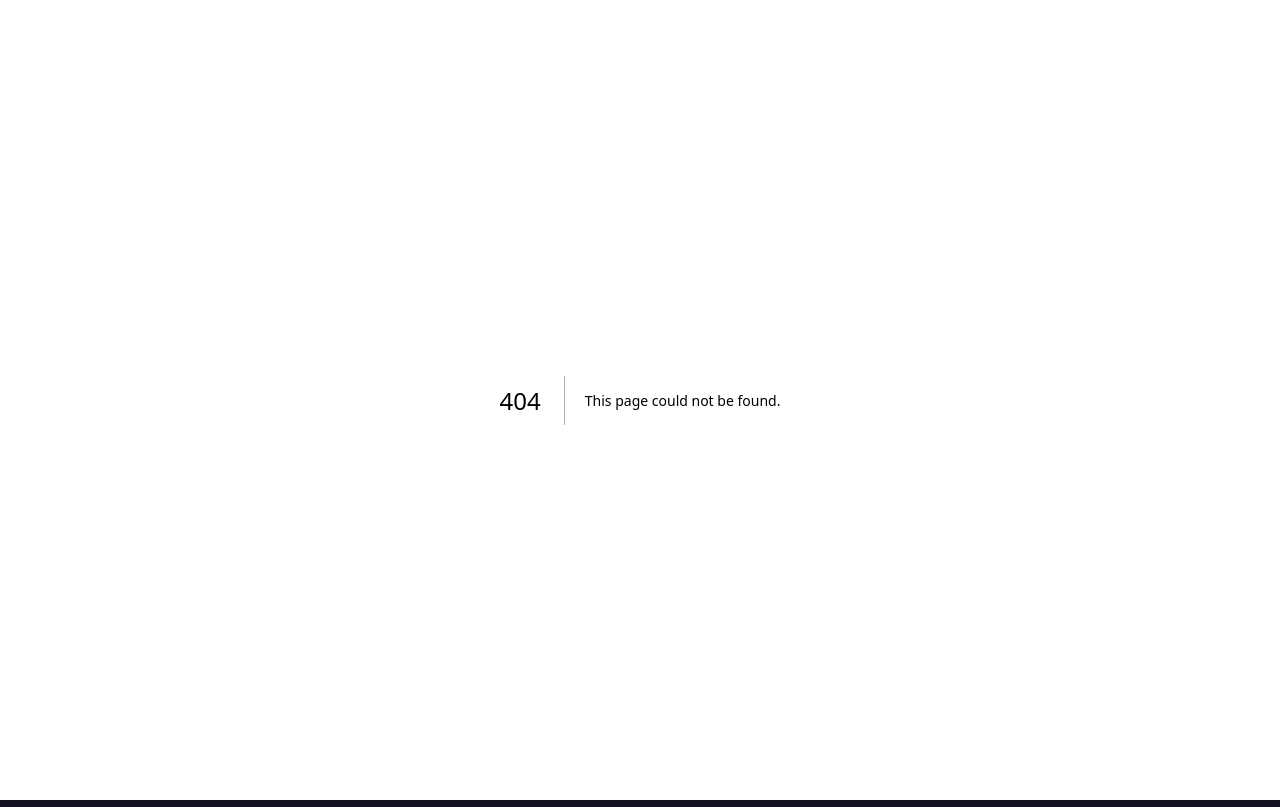
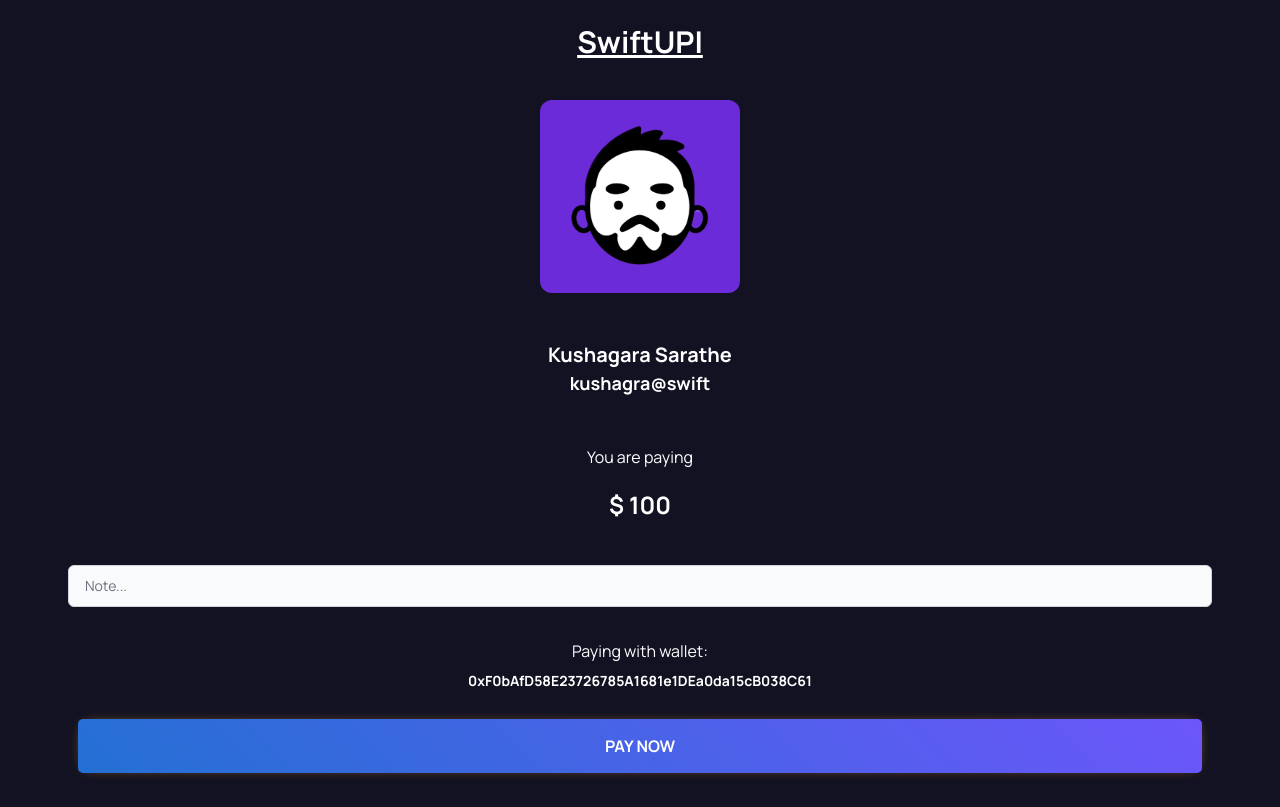
Before and after one commit to Dhruv-2003/SwiftUPI, a Next.js app in the folder frontend/: page /pay in a window 1280 px wide. Before the commit this address had no page. Built offline with nearby package versions, Linux system fonts and the light colour scheme; what @rainbow-me/rainbowkit, wagmi would draw is missing.

Commit message:
pay page

```diff
--- a/frontend/package.json
+++ b/frontend/package.json
@@ -9,11 +9,13 @@
     "lint": "next lint"
   },
   "dependencies": {
+    "@rainbow-me/rainbowkit": "^0.8.0",
     "dotenv": "^16.0.3",
-    "@rainbow-me/rainbowkit": "^0.8.0",
     "eslint": "8.28.0",
     "eslint-config-next": "13.0.6",
     "ethers": "^5.7.2",
+    "flowbite": "^1.5.4",
+    "flowbite-react": "^0.3.6",
     "next": "13.0.6",
     "react": "18.2.0",
     "react-dom": "18.2.0",
--- /dev/null
+++ b/frontend/pages/dashboad.jsx
@@ -0,0 +1,10 @@
+import React from 'react'
+import ReactNotificationCenter from 'react-notification-center';
+
+export default function Dashboad() {
+  return (
+    <div>
+
+    </div>
+  )
+}
--- a/frontend/pages/gateway.jsx
+++ b/frontend/pages/gateway.jsx
@@ -4,8 +4,8 @@ import GenerateQR from "../components/GenerateQR";
 export default function gateway() {
   return (
     <div className="flex flex-col text-white">
-      <div className=" w-full bg-cyan-500 text-black">
-        <h1 className=" w-full py-6 px-4 font-bold text-2xl">Merchant Name</h1>
+      <div className=" w-full bg-[#5c80ff] text-black">
+        <h1 className=" w-full py-6 px-4 font-bold text-2xl">SwiftUPI</h1>
       </div>
 
       <div className=" flex flex-col items-start justify-center mt-6 py-16 px-4">
--- /dev/null
+++ b/frontend/pages/pay.jsx
@@ -0,0 +1,39 @@
+import React from "react";
+import Image from "next/image";
+import avatar from "../assets/avatar.png";
+import styles from "../styles/Home.module.css";
+
+export default function Pay() {
+  return (
+    <div className=" text-white flex flex-col px-4 py-6 text-center">
+        <h1 className=" text-3xl mb-0 font-bold underline">SwiftUPI</h1>
+      <div className="bg-purple-700 max-w-[200px] mx-auto rounded-xl mt-10   ">
+        <Image src={avatar} />
+      </div>
+      <span className="mt-12 text-xl font-bold">Kushagara Sarathe</span>
+      <span className=" text-lg font-bold">kushagra@swift</span>
+
+      <span className=" mt-12">You are paying </span>
+      <span className="my-5  text-2xl font-bold">$ 100</span>
+
+      <input
+        type="text"
+        id="input-group-1"
+        className="mt-6 bg-gray-50 px-4 border w-11/12 mx-auto border-gray-300 text-gray-300 text-sm rounded-md focus:ring-blue-500 focus:border-blue-500 block p-2.5  dark:bg-gray-700 dark:border-gray-600 dark:placeholder-gray-400  dark:focus:ring-blue-500 dark:focus:border-blue-500"
+        placeholder="Note..."
+      />
+
+      <div className=" flex flex-col  mt-8">
+        <span>
+          {" "}
+          Paying with wallet:
+          <span className="font-bold text-sm  block my-2">
+            0xF0bAfD58E23726785A1681e1DEa0da15cB038C61
+          </span>
+        </span>
+
+        <button className={styles.btn}>Pay Now</button>
+      </div>
+    </div>
+  );
+}
--- a/frontend/styles/Home.module.css
+++ b/frontend/styles/Home.module.css
@@ -1,6 +1,40 @@
 .container {
   padding: 0 2rem;
 }
+
+.btn {
+  width: 90%;
+  margin: 20px auto;
+  margin-bottom: 10px;
+  padding: 15px 30px;
+  text-align: center;
+  text-transform: uppercase;
+  transition: 0.5s;
+  background-size: 200% auto;
+  color: white;
+  border-radius: 5px;
+  display: block;
+  border: 0px;
+  font-weight: 700;
+  box-shadow: 0px 0px 14px -7px #f09819;
+  background-image: linear-gradient(
+    45deg,
+    #2470d4 0%,
+    #6c56fa 51%,
+    #902fff 100%
+  );
+  cursor: pointer;
+  user-select: none;
+  -webkit-user-select: none;
+  touch-action: manipulation;
+}
+
+.btn:hover {
+  background-position: right center;
+  color: #fff;
+  text-decoration: none;
+}
+
 
 .main {
   min-height: 100vh;
--- a/frontend/tailwind.config.js
+++ b/frontend/tailwind.config.js
@@ -3,9 +3,14 @@ module.exports = {
   content: [
     "./pages/**/*.{js,ts,jsx,tsx}",
     "./components/**/*.{js,ts,jsx,tsx}",
+    'node_modules/flowbite-react/**/*.{js,jsx,ts,tsx}'
   ],
   theme: {
     extend: {},
   },
-  plugins: [],
+  plugins: [
+    require('flowbite/plugin')
+  ]
+
+
 }
```
Also changed, not shown: frontend/assets/avatar.png (added), frontend/assets/landing.png (added), frontend/pages/index.js (line endings or trailing spaces).
